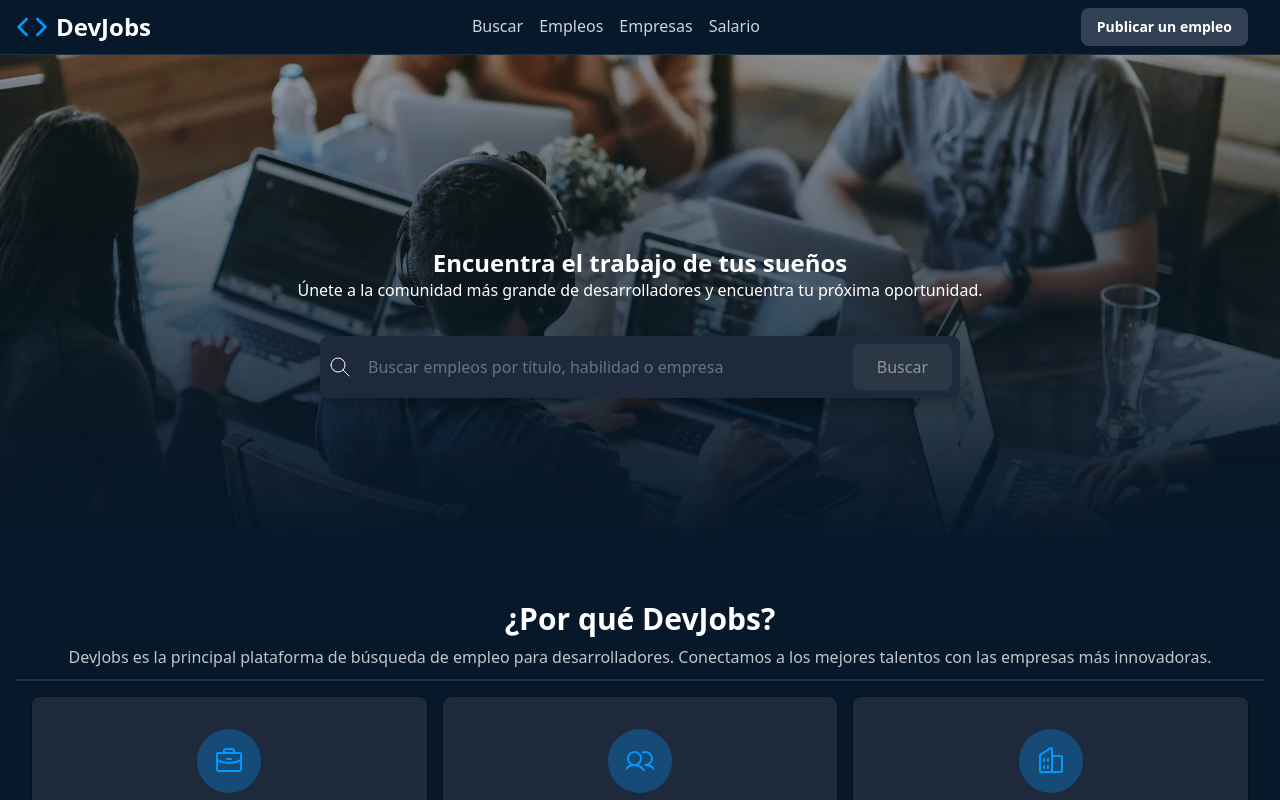
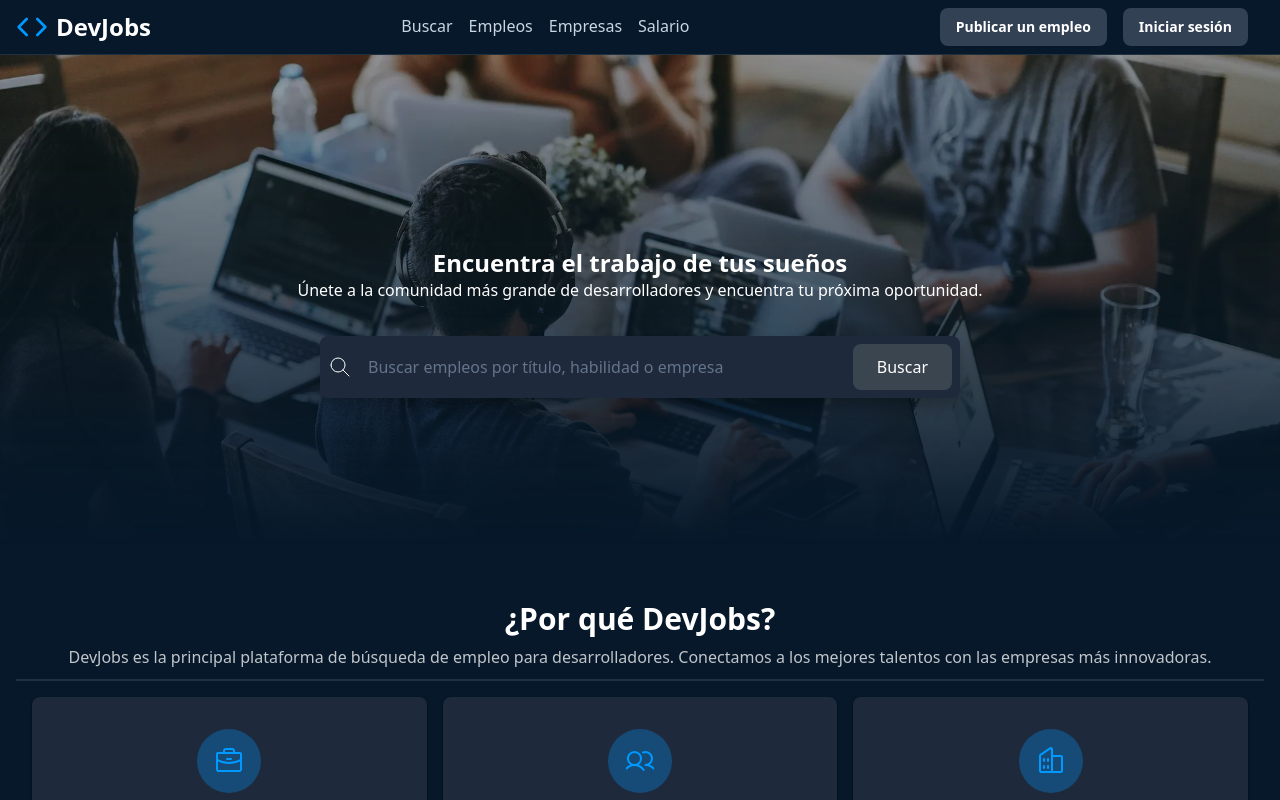
Before and after one commit to XSANTRAX/practicas-react, a React (Vite) app: page /Inicio in a window 1280 px wide. Shown: the top 800 px of the page. Built offline with nearby package versions, Linux system fonts and the light colour scheme.

Commit message:
Se implementaron nuevas opciones en el menú de navegación

```diff
--- a/src/Componentes/inicio/inicio.jsx
+++ b/src/Componentes/inicio/inicio.jsx
@@ -1,5 +1,4 @@
 import './Inicio.css';
-import Empleo from '../empleos/Empleo';
 
 
 function Inicio() {
@@ -17,13 +16,14 @@ function Inicio() {
 
     <nav>
       <a href="#">Buscar</a>
-      <a href={Empleo}>Empleos</a>
+      <a href='./../empleos/Empleo.jsx'>Empleos</a>
       <a href="#">Empresas</a>
       <a href="#">Salario</a>
     </nav>
 
     <div>
       <a href="">Publicar un empleo</a>
+      <a href="">Iniciar sesión</a>
     </div>
   </header>
 
@@ -47,7 +47,7 @@ function Inicio() {
 
           <input required type="text" placeholder="Buscar empleos por título, habilidad o empresa"/>
 
-          <button disabled type="submit">Buscar</button>
+          <button type="submit">Buscar</button>
         </div>
       </form>
     </section>
```
